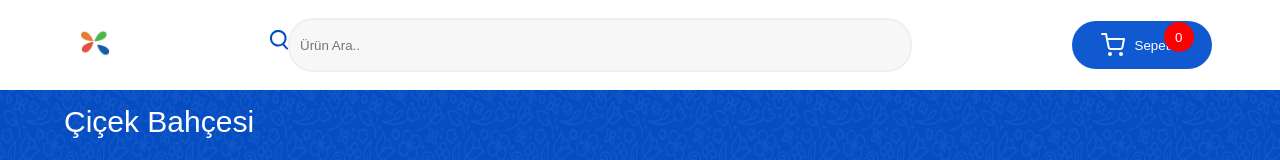
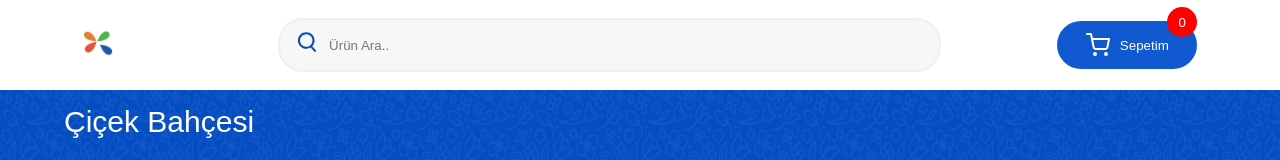
Before and after one commit to ebubekirkarakurt/react-cicek-sepeti-clone, a React (Create React App) app: page / in a window 1280 px wide. Shown: the top 160 px of the page. Built offline with nearby package versions, Linux system fonts and the light colour scheme; no server answers.

Commit message:
bug fixed.

```diff
--- a/src/components/NavBar/NavBar.tsx
+++ b/src/components/NavBar/NavBar.tsx
@@ -16,7 +16,9 @@ export default function NavBar() {
           <img id="logo" src={require('../../assets/logo.png')} alt="logo" />
         </div>
         <div className="search-bar">
-          <SearchIcon />
+          <div id='searchicon' >
+            <SearchIcon />
+          </div>
           <input
             id="input"
             type="text"
--- a/src/styles/CartButton.css
+++ b/src/styles/CartButton.css
@@ -1,16 +1,15 @@
 #cart-counter {
   position: absolute;
-  top: 1%;
-  right: 5%;
+  top: -30%;
+  right: 0%;
   width: 30px;
   height: 30px;
   background-color: red;
   border-radius: 100px;
-  align-items: center;
-  justify-content: center;
 }
 
 #btn {
+  position: relative;
   background-color: #1059d0;
   border-radius: 30px;
   border: 0;
--- a/src/styles/Navbar.style.css
+++ b/src/styles/Navbar.style.css
@@ -12,6 +12,17 @@
   width: 30px;
 }
 
+.search-bar {
+  position: relative;
+  flex-direction: row;
+}
+
+#searchicon {
+  position: absolute;
+  left: 20px;
+  transform: translateY(60%);
+}
+
 #input {
   width: 600px;
   height: 30px;
@@ -20,31 +31,5 @@
   background: #f7f7f7;
   border: 2px solid #edf1f2;
   border-width: 2px;
+  padding-left: 8%;
 }
-
-.buttons {
-  display: flex;
-  flex-direction: row;
-  justify-content: space-between;
-  width: 10%;
-  align-items: center;
-  position: relative;
-  right: 0%;
-}
-
-.buttons:hover {
-  cursor: pointer;
-}
-
-#navbar-option {
-  display: block;
-  padding: 5px;
-  align-items: center;
-  justify-content: center;
-}
-
-#navbar-option p {
-  padding: 4px;
-  margin: 0;
-  font-size: 16px;
-}
--- a/src/styles/SideBarMenu.style.css
+++ b/src/styles/SideBarMenu.style.css
@@ -1,11 +1,11 @@
 #sideBar-container{
     background-color: white;
     width: 350px;
-    height: 800px;
+    height: 900px;
     display: flex;
     position: absolute;
-    top: -50px;
-    left: -80px;
+    top: 0;
+    right: 0%;
     z-index: 1000;
     flex-direction: column;
     align-items: center;
```
